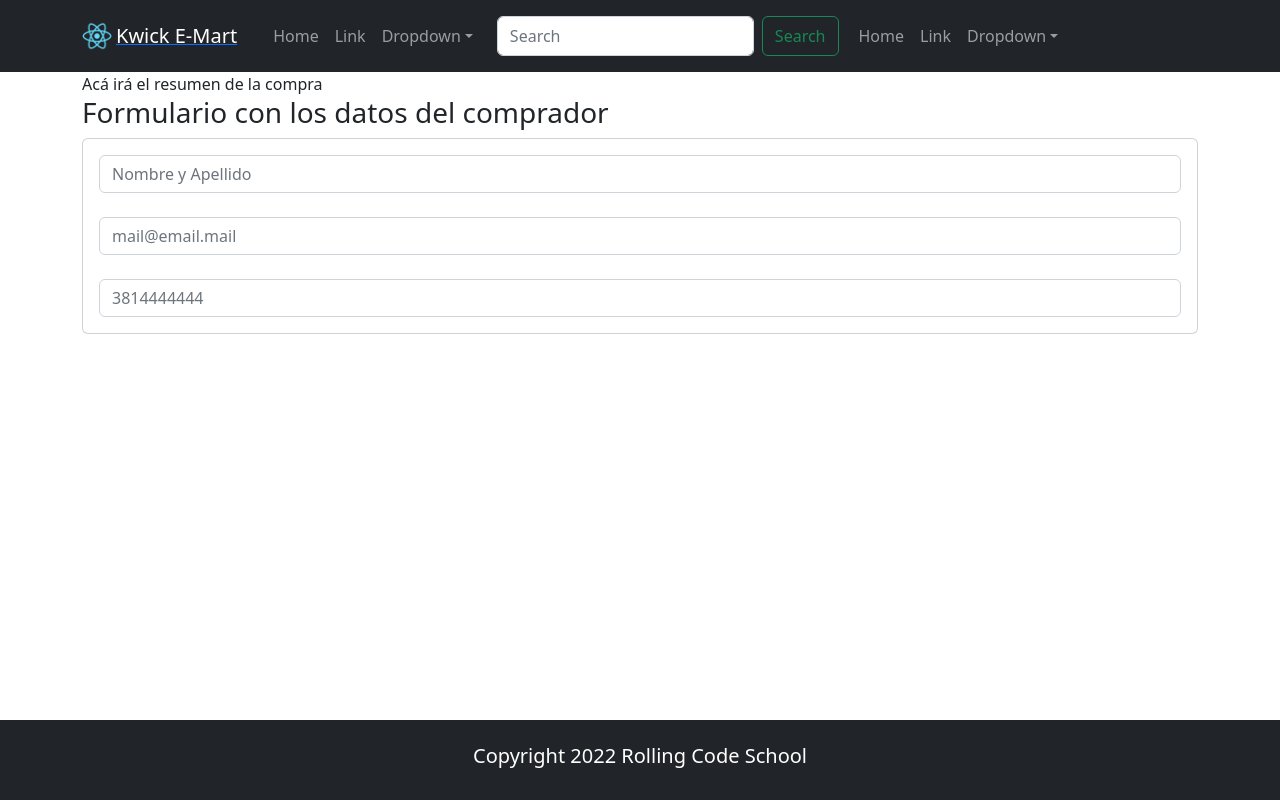
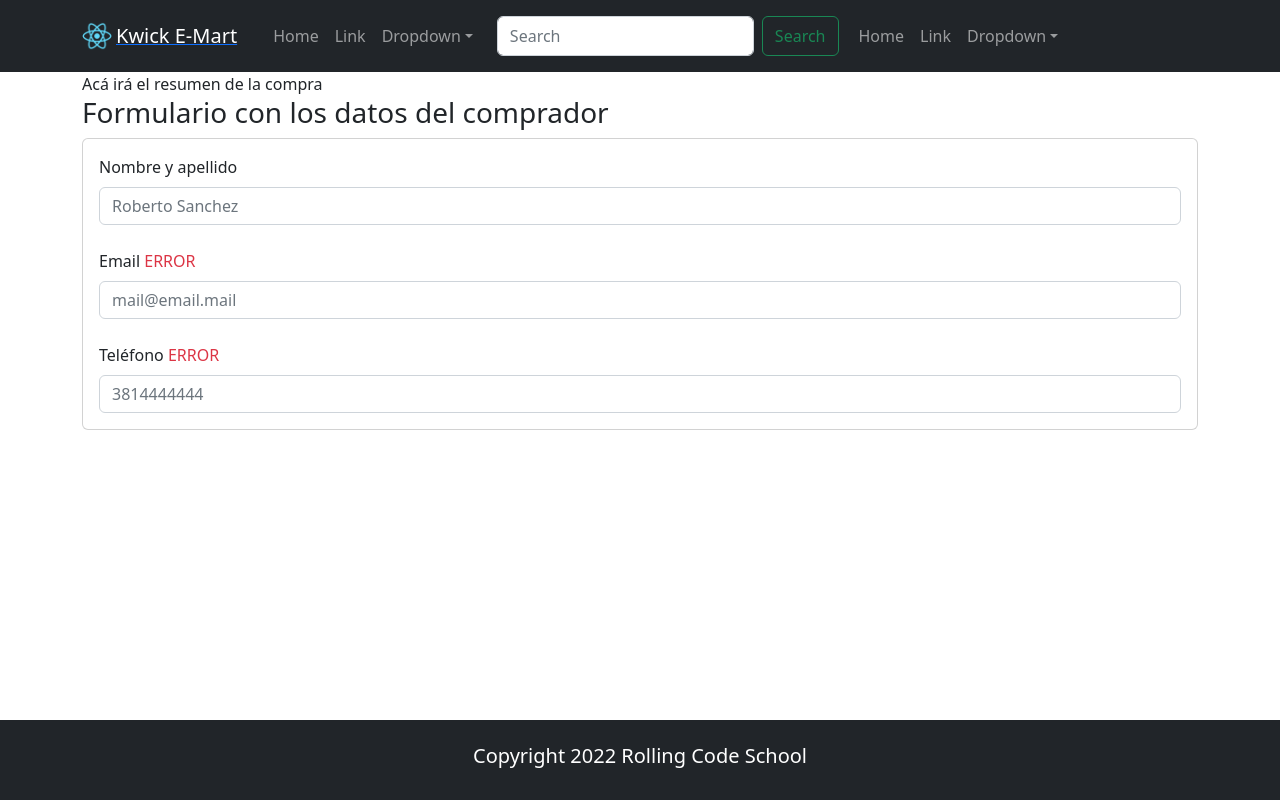
Before and after one commit to diegograssino/rcs-3i-react-ecommerce, a React (Create React App) app: page /checkout in a window 1280 px wide. Built offline with nearby package versions, Linux system fonts and the light colour scheme.

Commit message:
Fin de la clase

```diff
--- a/package.json
+++ b/package.json
@@ -8,7 +8,8 @@
     "react-bootstrap": "^2.5.0",
     "react-dom": "^17.0.2",
     "react-router-dom": "^6.3.0",
-    "react-scripts": "5.0.0"
+    "react-scripts": "5.0.0",
+    "validator": "^13.7.0"
   },
   "scripts": {
     "start": "react-scripts start",
--- a/src/components/Checkout.jsx
+++ b/src/components/Checkout.jsx
@@ -1,23 +1,70 @@
 import React from "react";
-import {useState} from "react";
-import {Card, Container, Form} from "react-bootstrap";
+import { useState, useEffect } from "react";
+import { Card, Container, Form } from "react-bootstrap";
+import validator from "validator";
 
 const Checkout = () => {
   const [name, setName] = useState("");
   const [mail, setMail] = useState("");
   const [phone, setPhone] = useState("");
 
+  const saveName = (e) => {
+    setName(e.target.value);
+  };
+
+  const saveMail = (e) => {
+    setMail(e.target.value);
+  };
+
+  const savePhone = (e) => {
+    setPhone(e.target.value);
+  };
+
+  useEffect(() => {
+    const nameOk = validator.matches(name, "^[a-zA-Z ]*$");
+  }, [name, mail, phone]);
+
   return (
     <Container>
       <div>Acá irá el resumen de la compra</div>
+      {/* {name.length > 0 ? name.length : "0"} */}
+      {/* {name.length > 0 && name.length} */}
       <div>
         <h3>Formulario con los datos del comprador</h3>
         <Card className="p-3">
-          <Form.Control placeholder="Nombre y Apellido" type="text" />
+          <Form.Label>
+            Nombre y apellido{" "}
+            {!validator.matches(name, "^[a-zA-Z ]*$") && (
+              <span className="text-danger">Solo letras y espacios</span>
+            )}
+          </Form.Label>
+          <Form.Control
+            className={
+              !validator.matches(name, "^[a-zA-Z ]*$") && "border-danger border-2"
+            }
+            placeholder="Roberto Sanchez"
+            type="text"
+            onChange={(e) => saveName(e)}
+          />
           <br />
-          <Form.Control placeholder="mail@email.mail" type="email" />
+          <Form.Label>
+            Email <span className="text-danger">ERROR</span>
+          </Form.Label>
+          <Form.Control
+            placeholder="mail@email.mail"
+            type="email"
+            onChange={(e) => saveMail(e)}
+          />
           <br />
-          <Form.Control required placeholder="3814444444" type="number" />
+          <Form.Label>
+            Teléfono <span className="text-danger">ERROR</span>
+          </Form.Label>
+          <Form.Control
+            required
+            placeholder="3814444444"
+            type="number"
+            onChange={(e) => savePhone(e)}
+          />
         </Card>
       </div>
     </Container>
--- a/src/components/Product.jsx
+++ b/src/components/Product.jsx
@@ -7,7 +7,12 @@ const Product = ({product}) => {
   return (
     <Card className="m-1 h-100">
       <Container className="d-flex justify-content-center align-items-center">
-        <Card.Img src={product.image} style={{width: "100px"}} variant="top" />
+        <Card.Img
+          className="transform-img"
+          src={product.image}
+          style={{width: "100px"}}
+          variant="top"
+        />
       </Container>
       <Card.Body>
         <Card.Title>{product.title}</Card.Title>
--- a/src/components/ProductDetailContainer.jsx
+++ b/src/components/ProductDetailContainer.jsx
@@ -1,5 +1,5 @@
-import {useEffect, useState} from "react";
-import {useParams} from "react-router-dom";
+import { useEffect, useState } from "react";
+import { useParams } from "react-router-dom";
 
 import Loader from "./Loader";
 import NothingHere from "./NothingHere";
@@ -17,10 +17,6 @@ const ProductDetailContainer = () => {
       .finally(() => setIsLoading(false));
   }, [params.id]);
 
-  if (!product.price) {
-    return <NothingHere />;
-  }
-
   return <>{isLoading ? <Loader /> : <ProductDetail product={product} />}</>;
 };
 
--- a/src/styles/sytles.css
+++ b/src/styles/sytles.css
@@ -5,3 +5,16 @@ span .navbar-toggler {
 span .navbar-toggler-icon {
   background-image: url("../../public/img/cart-icon.svg");
 }
+
+.transform-img {
+  width: 100px;
+}
+
+.transform-img {
+  transition: all 0.3s ease-out;
+}
+
+.transform-img:hover {
+  transform: scale(1.2);
+  transform-origin: center;
+}
```
Also changed, not shown: 1 other file (tests, documents, lock files or other folders).
